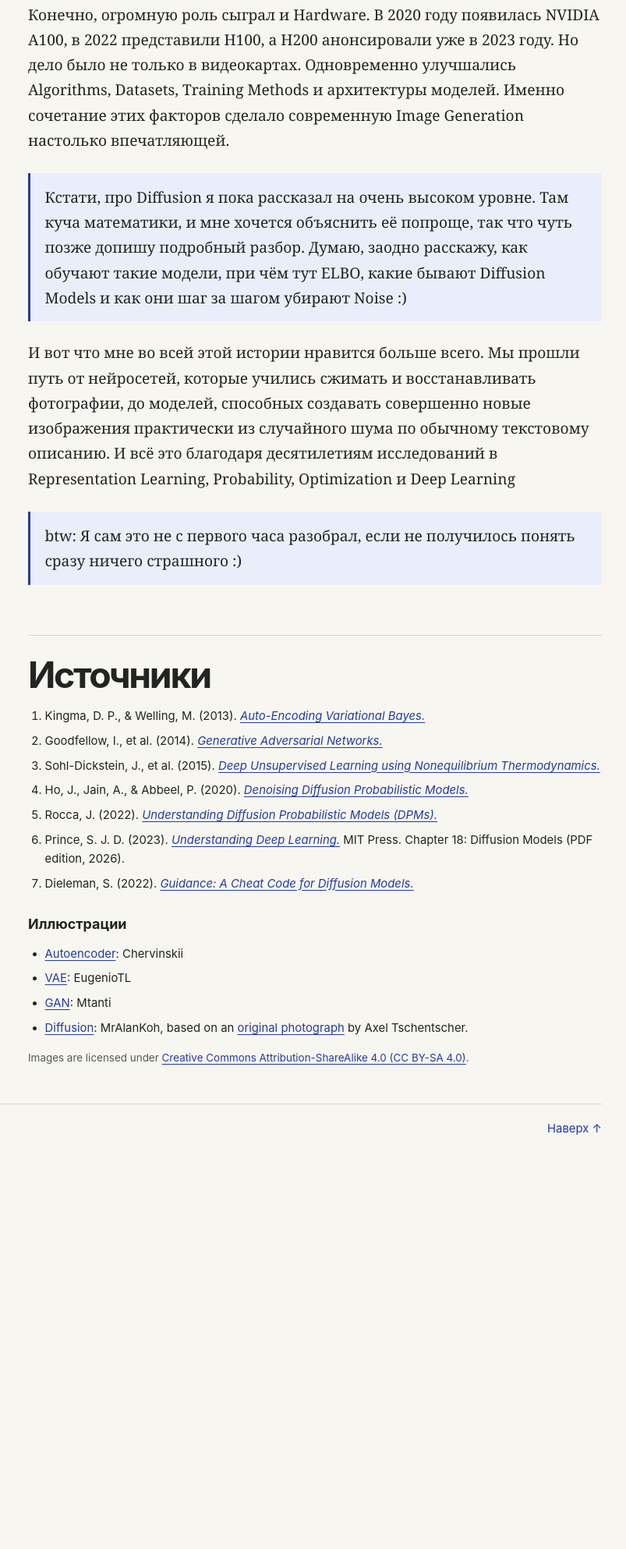
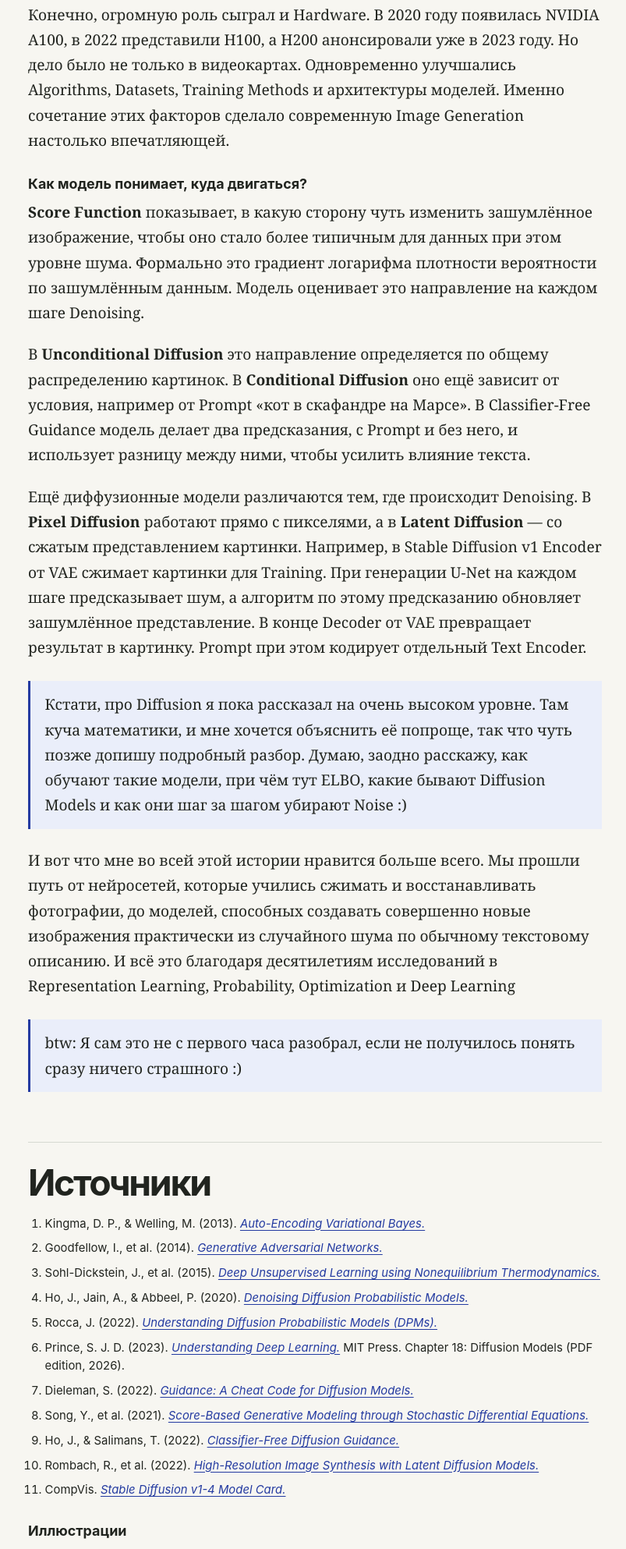
Before and after one commit to kuromi1kow/ai-image-generation, a plain HTML site: page index.html in a window 1280 px wide. Shown: the part 6163-8149 px from the top of the page at 78% size, without its empty margins (396-1199 px from the left). Before the commit the page ends 7655 px from the top, so only its background shows below. Drawn offline with Linux system fonts and the light colour scheme.

Commit message:
Explain diffusion scores, conditioning and latent diffusion

```diff
--- a/index.html
+++ b/index.html
@@ -83,6 +83,10 @@
           <p>Diffusion Models. И вот здесь начинается моя любимая часть. В 2015 году Jascha Sohl-Dickstein и его коллеги представили один из фундаментальных подходов к современным Diffusion Models, вдохновлённый неравновесной термодинамикой. Логика была совершенно другой. Представьте, что у нас есть фотография и мы начинаем постепенно добавлять к ней Gaussian Noise. Сначала изображение немного портится, затем становится всё более шумным, пока практически не превращается в Random Noise. Это Forward Diffusion Process. А теперь мы обучаем Neural Network выполнять обратную задачу, постепенно убирать Noise и восстанавливать структуру изображения. Это Reverse Diffusion Process. После обучения модель может начинать не с оригинальной фотографии, а с Random Noise и постепенно превращать его в совершенно новое изображение. То есть нейросеть учится закономерностям данных через процесс Denoising. Но почему уже в 2015 году у нас не было современных AI Image Generators? Потому что между научной идеей и массовым продуктом огромная дистанция. Diffusion Models требовали много вычислений, генерация была медленной, а многие алгоритмические улучшения ещё не существовали.</p>
           <p>DDPM. В 2020 году Jonathan Ho, Ajay Jain и Pieter Abbeel представили работу Denoising Diffusion Probabilistic Models. Это один из ключевых прорывов современного Image Generation. Исследователи улучшили подход к Training и показали, что Diffusion Models способны генерировать изображения очень высокого качества. А дальше всё начало ускоряться. В 2021 году OpenAI представила первую DALL·E, которая использовала Autoregressive Transformer. А уже в 2022 году появилась DALL·E 2, основанная на Diffusion. Примерно тогда же вышел Stable Diffusion, который сделал Text-to-Image Generation намного доступнее. Теперь человек мог просто написать «A cat wearing a spacesuit on Mars», и модель генерировала совершенно новое изображение по текстовому описанию. Это называется Text Conditioning, когда текст управляет процессом генерации изображения.</p>
           <p>Конечно, огромную роль сыграл и Hardware. В 2020 году появилась NVIDIA A100, в 2022 представили H100, а H200 анонсировали уже в 2023 году. Но дело было не только в видеокартах. Одновременно улучшались Algorithms, Datasets, Training Methods и архитектуры моделей. Именно сочетание этих факторов сделало современную Image Generation настолько впечатляющей.</p>
+          <h3 id="diffusion-in-practice">Как модель понимает, куда двигаться?</h3>
+          <p><strong>Score Function</strong> показывает, в какую сторону чуть изменить зашумлённое изображение, чтобы оно стало более типичным для данных при этом уровне шума. Формально это градиент логарифма плотности вероятности по зашумлённым данным. Модель оценивает это направление на каждом шаге Denoising.</p>
+          <p>В <strong>Unconditional Diffusion</strong> это направление определяется по общему распределению картинок. В <strong>Conditional Diffusion</strong> оно ещё зависит от условия, например от Prompt «кот в скафандре на Марсе». В Classifier-Free Guidance модель делает два предсказания, с Prompt и без него, и использует разницу между ними, чтобы усилить влияние текста.</p>
+          <p>Ещё диффузионные модели различаются тем, где происходит Denoising. В <strong>Pixel Diffusion</strong> работают прямо с пикселями, а в <strong>Latent Diffusion</strong> — со сжатым представлением картинки. Например, в Stable Diffusion v1 Encoder от VAE сжимает картинки для Training. При генерации U-Net на каждом шаге предсказывает шум, а алгоритм по этому предсказанию обновляет зашумлённое представление. В конце Decoder от VAE превращает результат в картинку. Prompt при этом кодирует отдельный Text Encoder.</p>
           <aside id="diffusion-note" class="author-note">
             <p>Кстати, про Diffusion я пока рассказал на очень высоком уровне. Там куча математики, и мне хочется объяснить её попроще, так что чуть позже допишу подробный разбор. Думаю, заодно расскажу, как обучают такие модели, при чём тут ELBO, какие бывают Diffusion Models и как они шаг за шагом убирают Noise :)</p>
           </aside>
@@ -103,6 +107,10 @@
             <li>Rocca, J. (2022). <em><a href="https://medium.com/data-science/understanding-diffusion-probabilistic-models-dpms-1940329d6048">Understanding Diffusion Probabilistic Models (DPMs).</a></em></li>
             <li>Prince, S. J. D. (2023). <em><a href="https://github.com/udlbook/udlbook/releases/download/v5.0.3/UnderstandingDeepLearning_02_09_26_C.pdf">Understanding Deep Learning.</a></em> MIT Press. Chapter 18: Diffusion Models (PDF edition, 2026).</li>
             <li>Dieleman, S. (2022). <em><a href="https://sander.ai/2022/05/26/guidance.html">Guidance: A Cheat Code for Diffusion Models.</a></em></li>
+            <li>Song, Y., et al. (2021). <em><a href="https://arxiv.org/abs/2011.13456">Score-Based Generative Modeling through Stochastic Differential Equations.</a></em></li>
+            <li>Ho, J., &amp; Salimans, T. (2022). <em><a href="https://arxiv.org/abs/2207.12598">Classifier-Free Diffusion Guidance.</a></em></li>
+            <li>Rombach, R., et al. (2022). <em><a href="https://arxiv.org/abs/2112.10752">High-Resolution Image Synthesis with Latent Diffusion Models.</a></em></li>
+            <li>CompVis. <em><a href="https://huggingface.co/CompVis/stable-diffusion-v1-4">Stable Diffusion v1-4 Model Card.</a></em></li>
             </ol>
             <h3 id="image-credits">Иллюстрации</h3>
             <ul lang="en" class="credits">
--- a/styles.css
+++ b/styles.css
@@ -127,6 +127,8 @@ h3 {
   line-height: 1.3;
 }
 
+h3 + p { margin-block-start: .55rem; }
+
 figure { margin: 1.25rem 0 1.65rem; }
 
 .figure-image {
```
